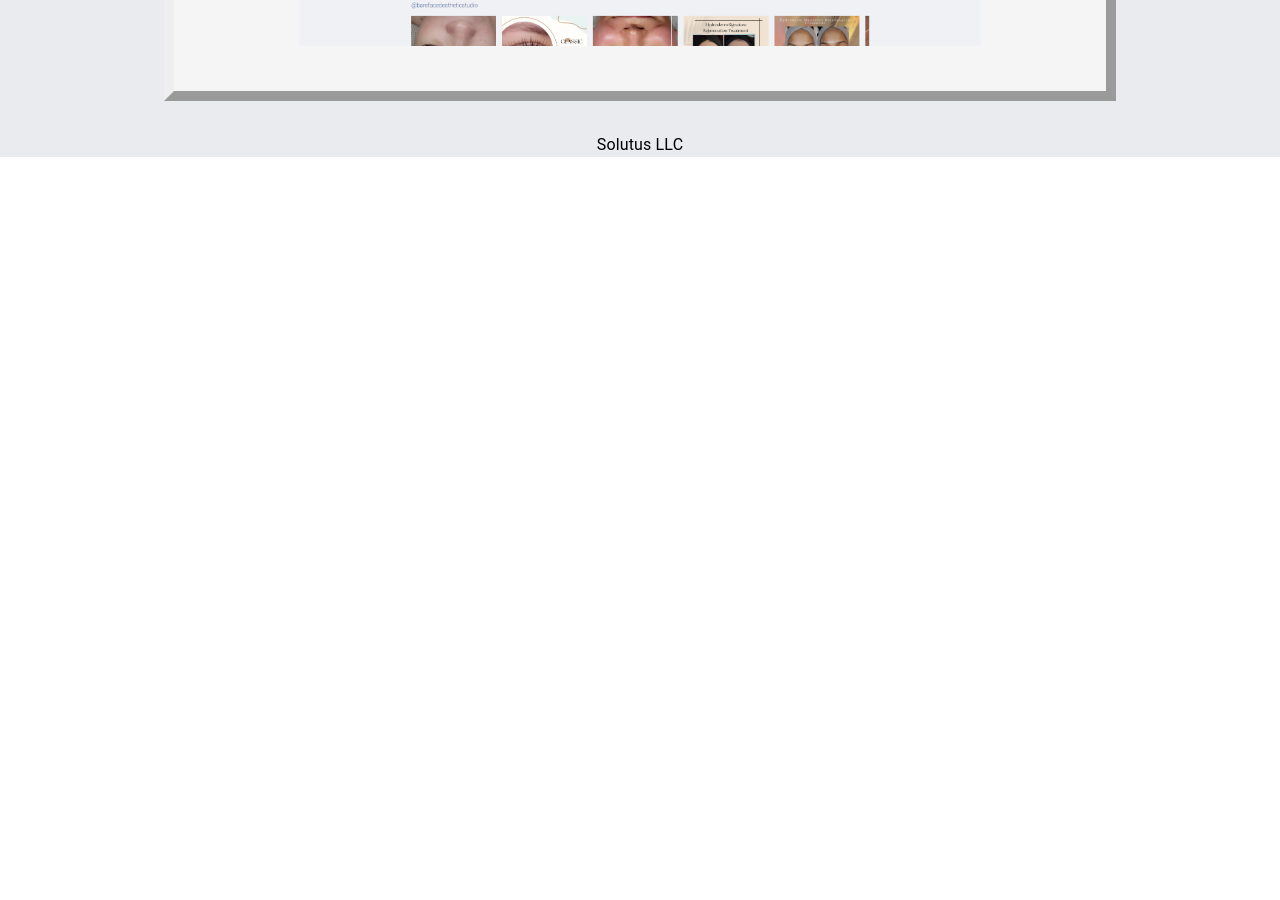
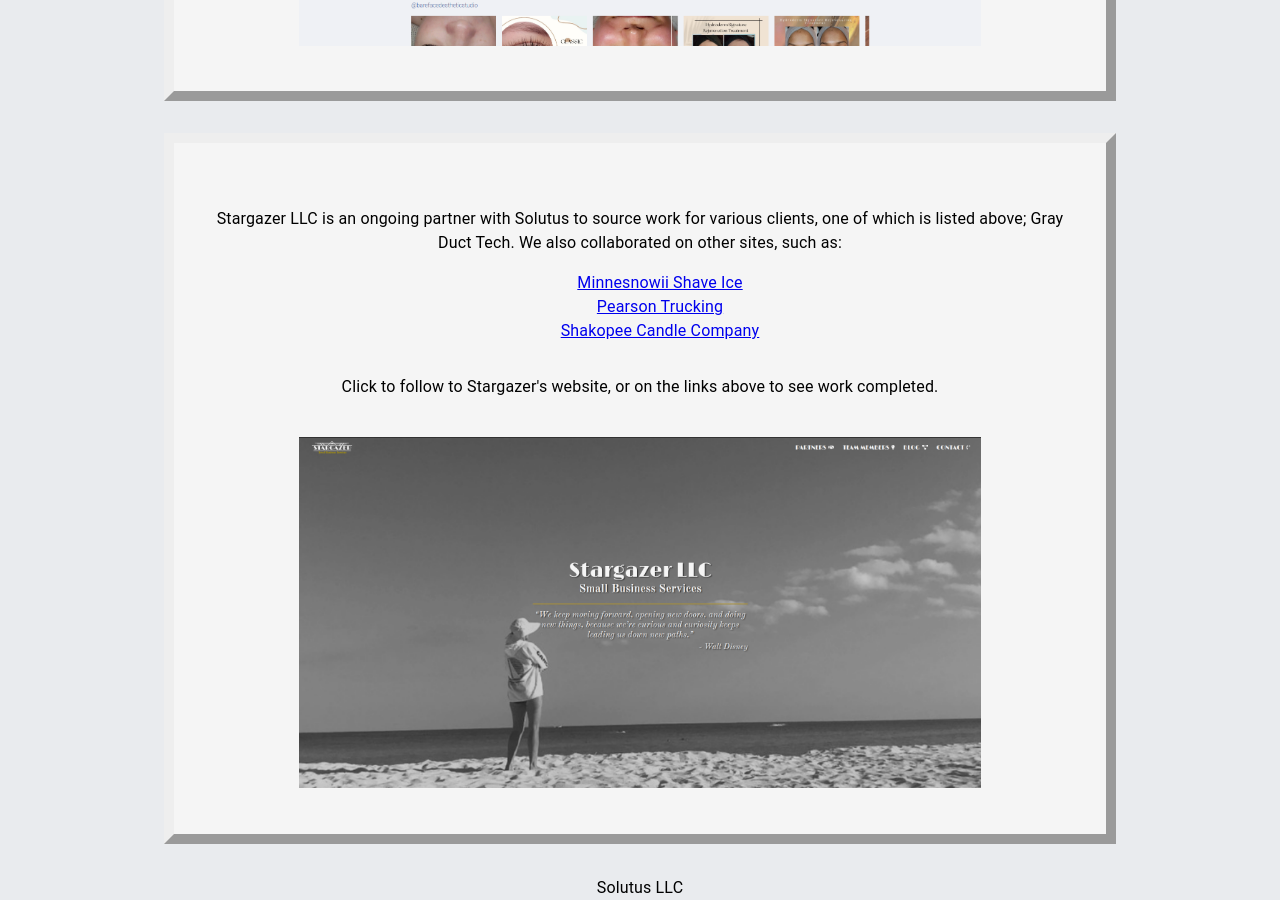
Before and after one commit to CPMSP/solutusweb, a React (Create React App) app: page /clients in a window 1280 px wide. Shown: the part 2318-3218 px from the top of the page. Before the commit the page ends 2475 px from the top, so only its background shows below. Built offline with nearby package versions, Linux system fonts and the light colour scheme.

Commit message:
client & partner page updates

```diff
--- a/src/pages/Clients.js
+++ b/src/pages/Clients.js
@@ -5,6 +5,7 @@
 import qma from "../public/qmahome.png";
 import gdt from "../public/gdt.png";
 import barefaced from "../public/barefaced.png";
+import stargazer from "../public/stargazerllc.png";
 
 export default function Clients() {
   const classes = useStyles();
@@ -109,6 +110,55 @@
             </Button>
           </Typography>
         </Box>
+        <Box className={classes.boxes}>
+          <Typography className={classes.projectDescriptions}>
+            Stargazer LLC is an ongoing partner with Solutus to source work for
+            various clients, one of which is listed above; Gray Duct Tech. We
+            also collaborated on other sites, such as:
+            <ul>
+              <li className={classes.stargazerLI}>
+                <a
+                  className={[classes.projectLinks, classes.stargazerLinks]}
+                  href="https://minnesnowii.com/"
+                >
+                  Minnesnowii Shave Ice
+                </a>
+              </li>
+              <li className={classes.stargazerLI}>
+                <a
+                  className={[classes.projectLinks, classes.stargazerLinks]}
+                  href="http://3.238.105.58/"
+                >
+                  Pearson Trucking
+                </a>
+              </li>
+              <li className={classes.stargazerLI}>
+                <a
+                  className={[classes.projectLinks, classes.stargazerLinks]}
+                  href="https://shakopeecandle.com/"
+                >
+                  Shakopee Candle Company
+                </a>
+              </li>
+            </ul>
+            <Typography className={classes.projectDescriptions}>
+              Click to follow to Stargazer's website, or on the links above to
+              see work completed.
+            </Typography>
+            <Button className={classes.projectButtons}>
+              <a
+                className={classes.projectLinks}
+                href="https://stargazerllc.com/"
+              >
+                <img
+                  className={classes.projectImage}
+                  src={stargazer}
+                  alt="stargazer llc"
+                />
+              </a>
+            </Button>
+          </Typography>
+        </Box>
         <Box mt={2}>
           <Typography>Solutus LLC</Typography>
         </Box>
--- a/src/styles/pageStyles.js
+++ b/src/styles/pageStyles.js
@@ -1,107 +1,113 @@
-import { makeStyles } from '@material-ui/core/styles';
+import { makeStyles } from "@material-ui/core/styles";
 
 export const useStyles = makeStyles((theme) => ({
   mainRoot: {
-		backgroundColor: '#e9ebee'
+    backgroundColor: "#e9ebee",
   },
   root: {
-		backgroundColor: '#e9ebee',
-		minHeight: '100vh'
+    backgroundColor: "#e9ebee",
+    minHeight: "100vh",
   },
   hero: {
-		width: '100%',
-		height: '100vh',
-		display: 'flex',
-		justifyContent: 'center',
-		alignItems: 'center',
-		alignText: 'center',
+    width: "100%",
+    height: "100vh",
+    display: "flex",
+    justifyContent: "center",
+    alignItems: "center",
+    alignText: "center",
     backgroundImage: `linear-gradient(rgba(0,0,0,0.5), rgba(0,0,0,0.5)), url(
 			'https://images.unsplash.com/photo-1451187580459-43490279c0fa?ixid=MnwxMjA3fDB8MHxwaG90by1wYWdlfHx8fGVufDB8fHx8&ixlib=rb-1.2.1&auto=format&fit=crop&w=1052&q=80'
 		)`,
-		backgroundSize: 'cover',
-		backgroundPosition: 'center center',
-		backgroundRepeat: 'no-repeat',
-		backgroundAttachment: 'fixed',
-		animation: `$fadeIn 3000ms ${theme.transitions.easing.easeInOut}`
+    backgroundSize: "cover",
+    backgroundPosition: "center center",
+    backgroundRepeat: "no-repeat",
+    backgroundAttachment: "fixed",
+    animation: `$fadeIn 3000ms ${theme.transitions.easing.easeInOut}`,
   },
-	'@keyframes fadeIn': {
-		'0%': {
-			opacity: 0
+  "@keyframes fadeIn": {
+    "0%": {
+      opacity: 0,
     },
-		'100%': {
-			opacity: 1
-		}
+    "100%": {
+      opacity: 1,
+    },
   },
   heroText: {
-		fontFamily: 'Rock Salt',
-		color: 'white',
-		fontSize: '4rem'
+    fontFamily: "Rock Salt",
+    color: "white",
+    fontSize: "4rem",
   },
   container: {
-		backgroundColor: '#e9ebee',
-		maxWidth: '1000px'
+    backgroundColor: "#e9ebee",
+    maxWidth: "1000px",
   },
   boxes: {
-		backgroundColor: '#f5f5f5',
-		borderWidth: '10px',
-		borderStyle: 'outset',
-		marginBottom: '2rem',
-		padding: '2rem'
+    backgroundColor: "#f5f5f5",
+    borderWidth: "10px",
+    borderStyle: "outset",
+    marginBottom: "2rem",
+    padding: "2rem",
   },
   header: {
-		fontFamily: 'Permanent Marker',
-		fontSize: '2rem',
-		fontWeight: 'bold',
-		display: 'inline-block',
-		width: '100%'
+    fontFamily: "Permanent Marker",
+    fontSize: "2rem",
+    fontWeight: "bold",
+    display: "inline-block",
+    width: "100%",
   },
   mainImage: {
-		marginTop: '2rem'
+    marginTop: "2rem",
   },
   hypetag: {
-		fontFamily: 'Rock Salt'
+    fontFamily: "Rock Salt",
   },
   caption: {
-		marginTop: '2rem',
-		fontWeight: 'bold'
+    marginTop: "2rem",
+    fontWeight: "bold",
   },
   addressLabels: {
-		fontWeight: 'bold'
+    fontWeight: "bold",
   },
   contactPoints: {
-		color: 'black',
-		textDecoration: 'none'
+    color: "black",
+    textDecoration: "none",
   },
   contactButton: {
-		marginTop: '2rem'
+    marginTop: "2rem",
   },
   contactLink: {
-		textDecoration: 'none',
-		color: 'black',
-		paddingTop: '3px'
+    textDecoration: "none",
+    color: "black",
+    paddingTop: "3px",
   },
   projectDescriptions: {
-		marginTop: '2rem'
+    marginTop: "2rem",
   },
   projectImage: {
-		width: '80%'
+    width: "80%",
   },
   projectButtons: {
-		marginTop: '2rem'
+    marginTop: "2rem",
   },
   projectLinks: {
-		textDecoration: 'none',
-		color: 'black'
+    textDecoration: "none",
+    color: "black",
+  },
+  stargazerLI: {
+    listStyle: "none",
+  },
+  stargazerLinks: {
+    textDecoration: "underline",
   },
   speakerLink: {
-		color: 'black'
+    color: "black",
   },
   footer: {
-		position: 'absolute',
-		width: '100%',
+    position: "absolute",
+    width: "100%",
     right: 0,
     bottom: 0,
     left: 0,
-		textAlign: 'center'
-	}
+    textAlign: "center",
+  },
 }));
```
Also changed, not shown: src/public/stargazerllc.png (added). Lines whose indentation alone changed are shown as unchanged.
